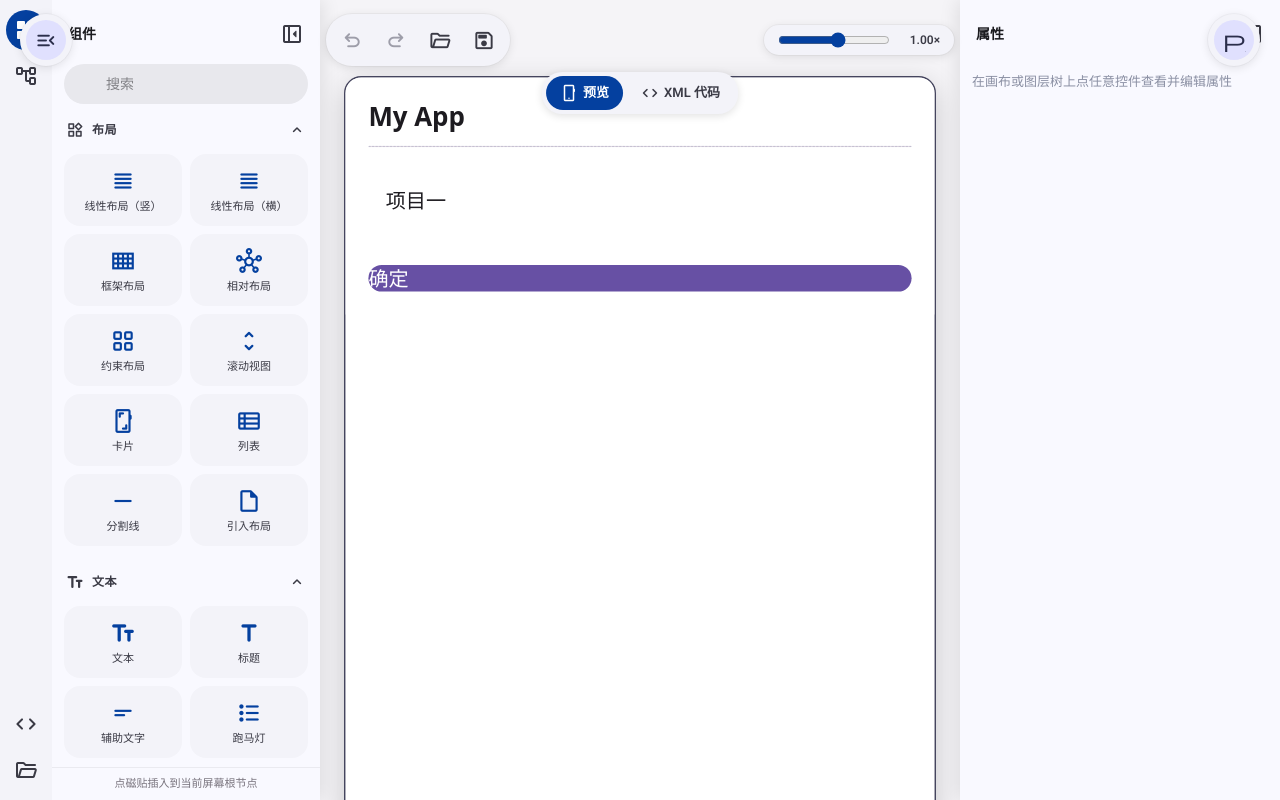
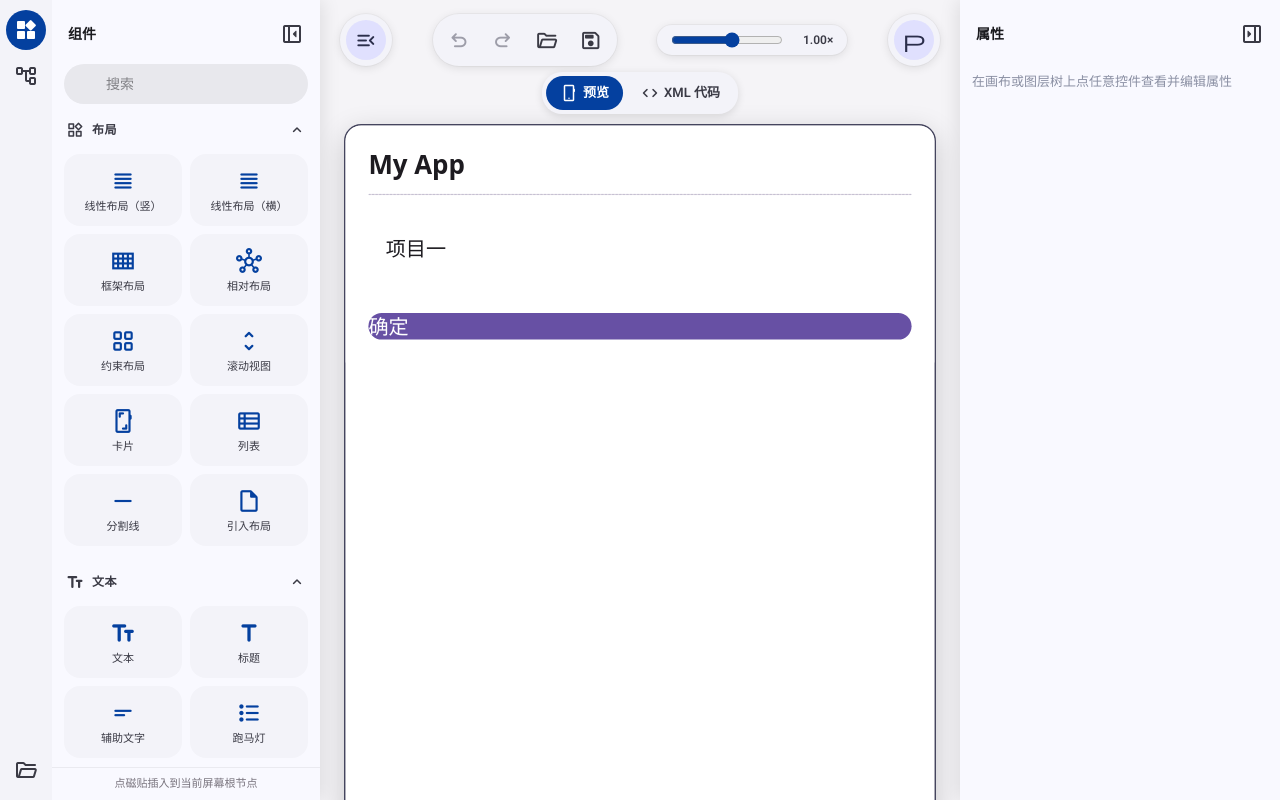
Before and after one commit to jiji5188/android-xml-canvas, a Next.js app: page /xml in a window 1280 px wide. Built offline with nearby package versions, Linux system fonts and the light colour scheme.

Commit message:
fix(xml): 桌面端工具栏/代码编辑器按面板宽度让位，不再压住侧栏；舞台顶部留出 tab 高度；移除左栏残留的 XML 代码入口

```diff
--- a/components/XmlEditor.tsx
+++ b/components/XmlEditor.tsx
@@ -367,7 +367,18 @@ export function XmlEditor() {
 
       {/* XML 代码视图（tab 切过来的全屏编辑器） */}
       {mobileTab === "xml" && (
-        <div className="axv-mob-xml">
+        <div
+          className="axv-mob-xml"
+          style={
+            isMobile
+              ? undefined
+              : {
+                  left: (leftOpen ? 320 : 0) + 16,
+                  right: (rightOpen ? 320 : 0) + 16,
+                  transition: "left 0.22s, right 0.22s",
+                }
+          }
+        >
           <textarea
             className="axv-pane"
             value={xml}
@@ -425,20 +436,6 @@ export function XmlEditor() {
           </button>
           <div className="axv-rail-gap" />
           <button
-            className={"axv-rail-btn" + (leftView === "code" ? " on" : "")}
-            title="XML 代码"
-            aria-label="XML 代码"
-            aria-pressed={leftView === "code"}
-            onClick={() => {
-              setLeftView("code");
-              setLeftOpen(true);
-            }}
-          >
-            <span className="msr" aria-hidden="true" data-fill={leftView === "code" ? "1" : "0"} style={{ fontSize: 24 }}>
-              code
-            </span>
-          </button>
-          <button
             className={"axv-rail-btn" + (leftView === "res" ? " on" : "")}
             title="资源"
             aria-label="资源"
@@ -457,13 +454,7 @@ export function XmlEditor() {
         <div className="axv-rail-body">
           <div className="axv-rail-head">
             <span className="axv-rail-title">
-              {leftView === "parts"
-                ? "组件"
-                : leftView === "layers"
-                  ? "图层"
-                  : leftView === "code"
-                    ? "XML 代码"
-                    : "资源"}
+              {leftView === "parts" ? "组件" : leftView === "layers" ? "图层" : "资源"}
             </span>
             <button
               className="axv-icon-btn"
@@ -539,8 +530,19 @@ export function XmlEditor() {
         onPick={(name) => addAttr(name)}
       />
 
-      {/* 顶部工具栏（M3E 式悬浮胶囊组：☰ 撤销 重做 打开 保存 …… 最右 ⇔ 属性） */}
-      <div className="axv-toolbar-v2">
+      {/* 顶部工具栏（桌面端只占两侧面板之间的画布区，不重叠侧栏） */}
+      <div
+        className="axv-toolbar-v2"
+        style={
+          isMobile
+            ? undefined
+            : {
+                left: leftOpen ? 320 : 0,
+                right: rightOpen ? 320 : 0,
+                transition: "left 0.22s, right 0.22s",
+              }
+        }
+      >
         <div className="axv-tb-group">
           <button
             className={"axv-tb-btn" + (leftOpen ? " on" : "")}
--- a/components/xml-canvas.css
+++ b/components/xml-canvas.css
@@ -89,7 +89,7 @@
   align-items: flex-start;
   /* safe center：手机屏比可见区宽时从左侧对齐，不会被裁掉左边 */
   justify-content: safe center;
-  padding: 76px 20px 24px;
+  padding: 124px 20px 24px;
   box-sizing: border-box;
   transition: padding 0.22s cubic-bezier(0.2, 0, 0, 1);
 }
```
